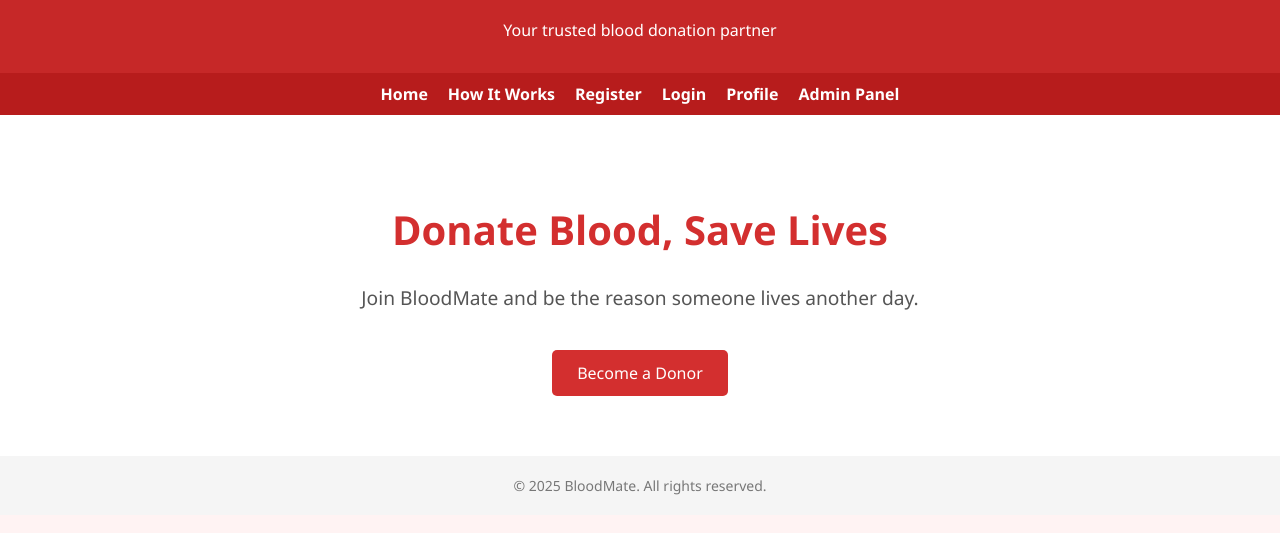
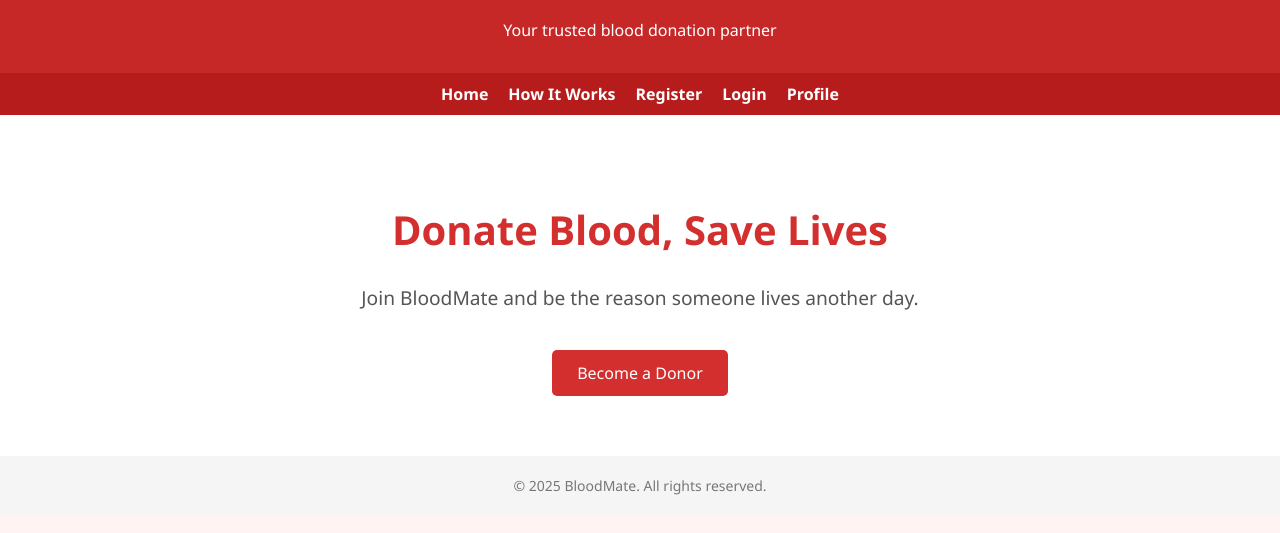
Before and after one commit to starlord4333/BloodMate, a plain HTML site: page index.html in a window 1280 px wide. Shown: the part 83-616 px from the top of the page. Drawn offline with Linux system fonts and the light colour scheme.

Commit message:
Update index.html

```diff
--- a/index.html
+++ b/index.html
@@ -50,7 +50,7 @@
     <a href="#" onclick="loadPage('register.html')">Register</a>
     <a href="#" onclick="loadPage('login.html')">Login</a>
     <a href="#" onclick="loadPage('profile.html')">Profile</a>
-    <a href="#" onclick="loadPage('adminpanel.html')">Admin Panel</a>
+
   </nav>
 
   <iframe id="main-frame" src="homepage.html"></iframe>
```
